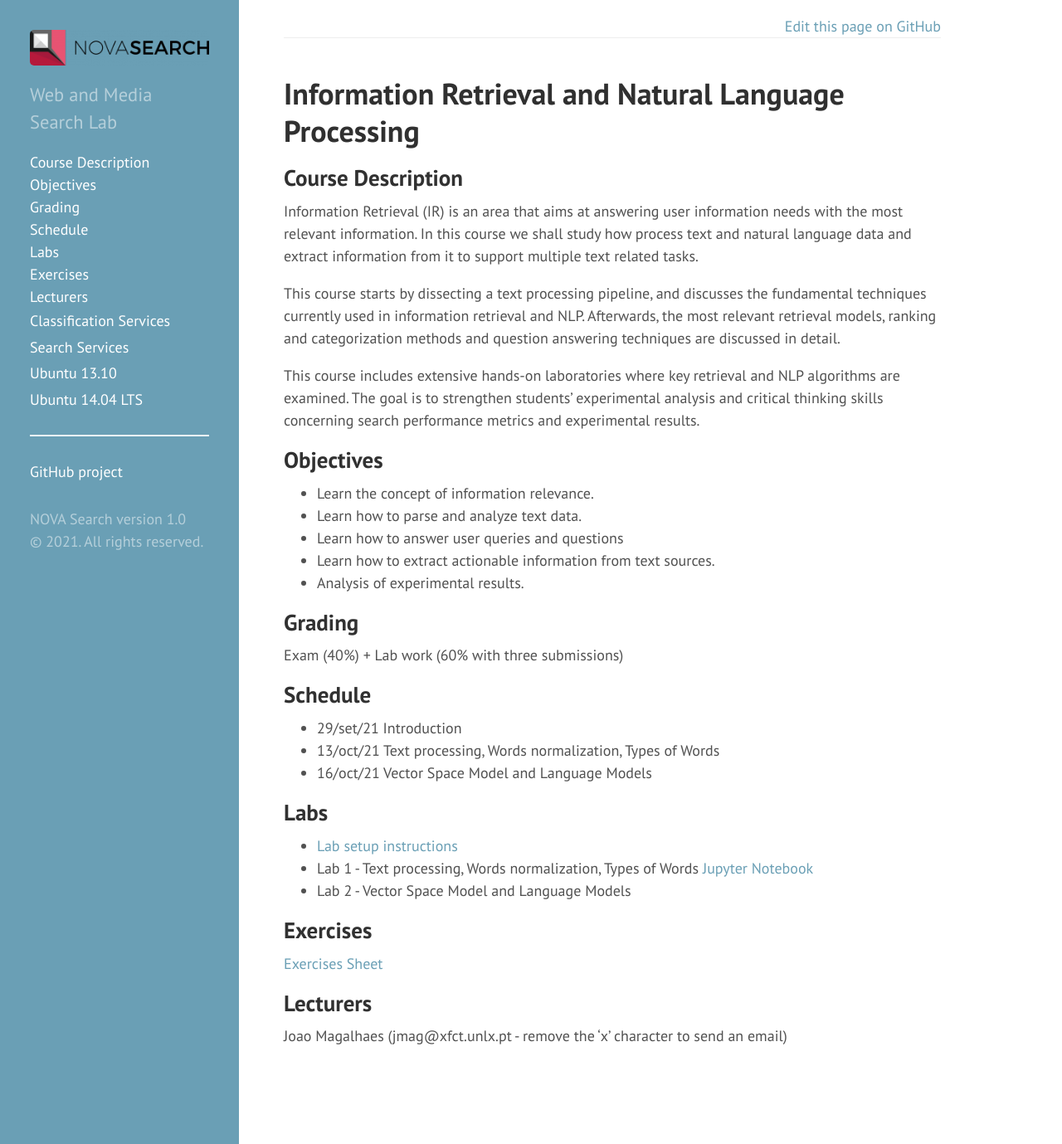
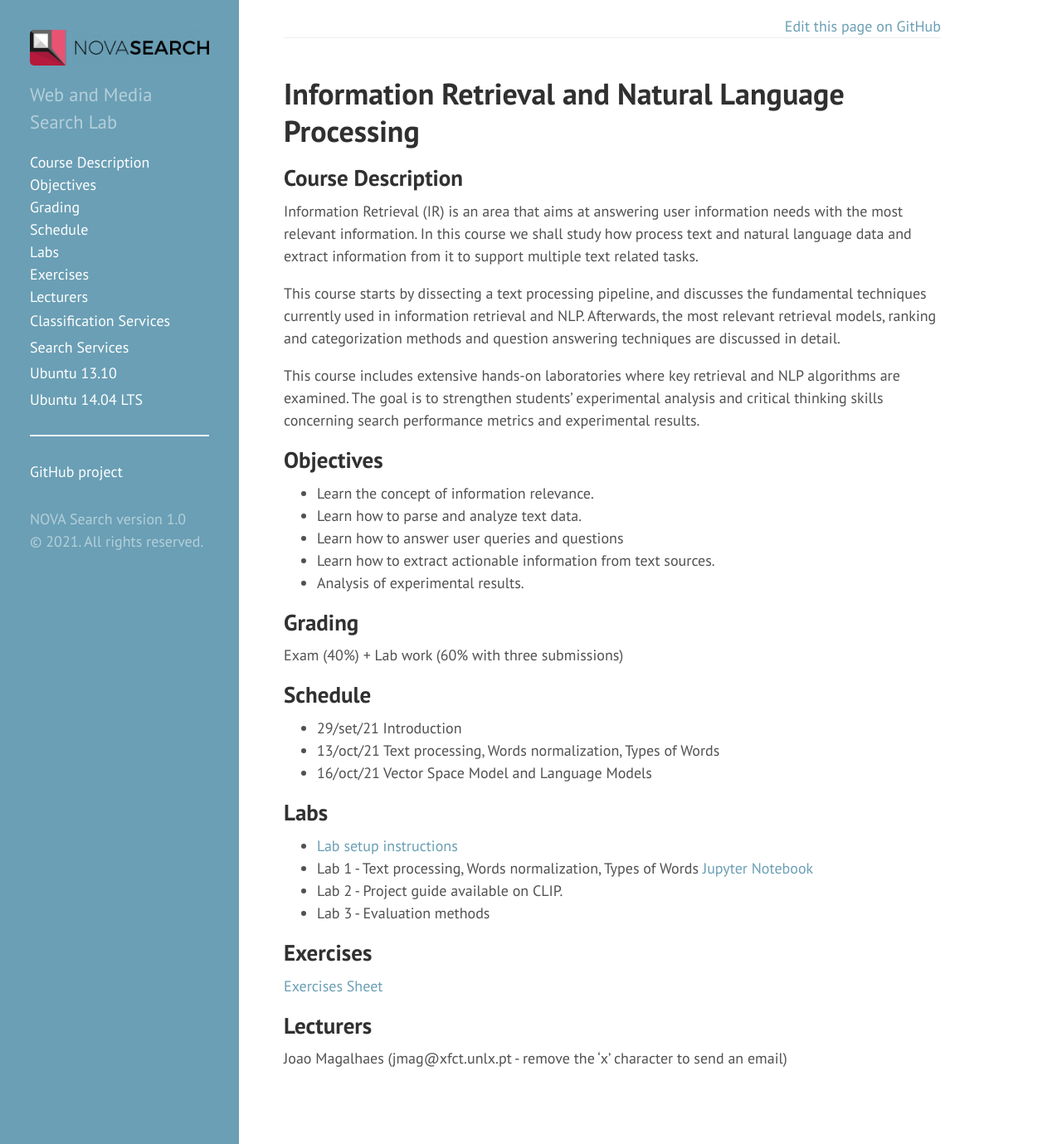
Before and after one commit to novasearch/wiki.novasearch.org, a Jekyll site: the page built from wiki/IR_NLP_2021.md, in a window 1280 px wide and 1379 px high. Shown: the whole window at 83% size. Built offline with Jekyll 4.4.1, drawn with Linux system fonts in a browser that asks for light colours.

Commit message:
Update IR_NLP_2021.md

```diff
--- a/wiki/IR_NLP_2021.md
+++ b/wiki/IR_NLP_2021.md
@@ -29,7 +29,8 @@ Exam (40%) + Lab work (60% with three submissions)
 ## Labs
  - [Lab setup instructions](/wiki/IR_NLP_lab_setup)
  - Lab 1 - Text processing, Words normalization, Types of Words [Jupyter Notebook](/assets/files/2021labs/basic_text_processing.ipynb)
- - Lab 2 - Vector Space Model and Language Models
+ - Lab 2 - Project guide available on CLIP.
+ - Lab 3 - Evaluation methods
 
 ## Exercises
 [Exercises Sheet](/assets/files/Exercises.pdf)
```
